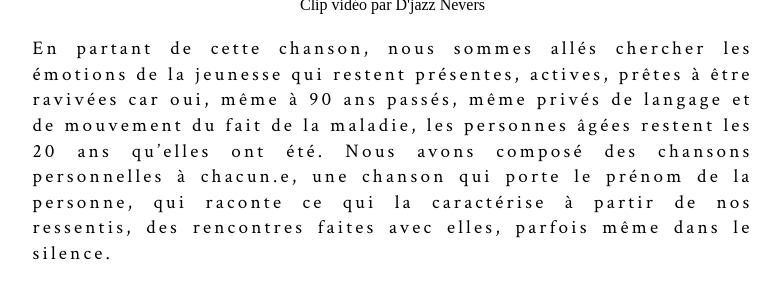
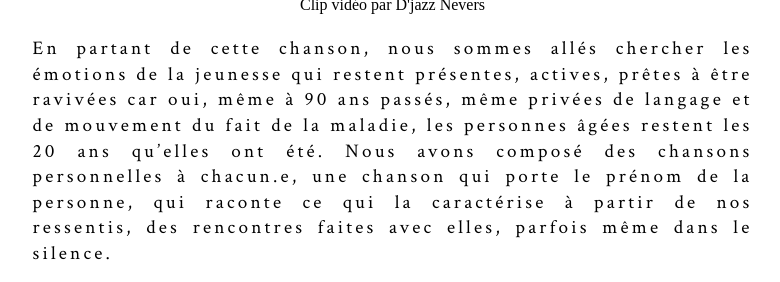
Before and after one commit to leshnik/revertouthaut, a Jekyll site: the page built from 4-fois-20-ans.md, in a window 1280 px wide and 900 px high, scrolled down 1739 px, cut to the strip 224-506 px from the top of the window. Shown: the whole strip, without its empty margins (224-1004 px from the left). Built offline with Jekyll 4.4.1, drawn with Linux system fonts in a browser that asks for light colours.

Commit message:
passées

```diff
--- a/4-fois-20-ans.md
+++ b/4-fois-20-ans.md
@@ -42,7 +42,7 @@ On dit qu'on a toujours vingt ans...»</em></div>
       instead.</p>
   </video> -->
 
-<p class="intro-text">En partant de cette chanson, nous sommes allés chercher les émotions de la jeunesse qui restent présentes, actives, prêtes à être ravivées car oui, même à 90 ans passés, même privés de langage et de mouvement du fait de la maladie, les personnes âgées restent les 20 ans qu’elles ont été. Nous avons composé des chansons personnelles à chacun.e, une chanson qui porte le prénom de la personne, qui raconte ce qui la caractérise à partir de nos ressentis, des rencontres faites avec elles, parfois même dans le silence.</p>
+<p class="intro-text">En partant de cette chanson, nous sommes allés chercher les émotions de la jeunesse qui restent présentes, actives, prêtes à être ravivées car oui, même à 90 ans passés, même privées de langage et de mouvement du fait de la maladie, les personnes âgées restent les 20 ans qu’elles ont été. Nous avons composé des chansons personnelles à chacun.e, une chanson qui porte le prénom de la personne, qui raconte ce qui la caractérise à partir de nos ressentis, des rencontres faites avec elles, parfois même dans le silence.</p>
 <p class="intro-text">Une vingtaine de chansons ont été composées, ont résonné dans l’établissement et ont été présentées aux familles lors d’une restitution publique.</p>
 <p class="intro-text">Nous avons aussi proposé au moment du coucher, une déambulation musicale de chambre en chambre, pour ceux et celles qui le désirent, pour chanter de manière intime, une berceuse, même sans paroles, une chanson du répertoire ou bien la chanson écrite pour chaque résident.</p>
 
```
